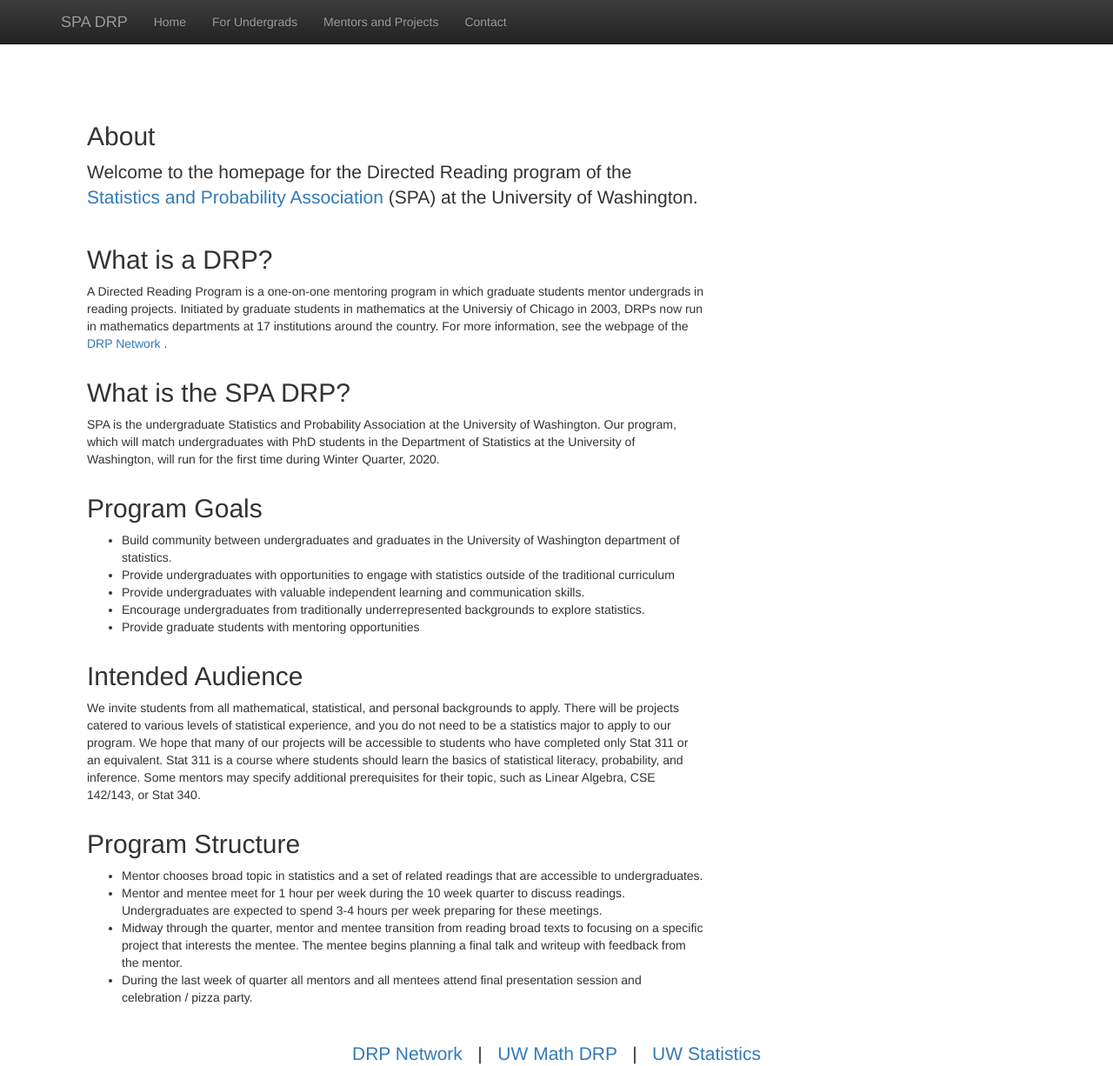
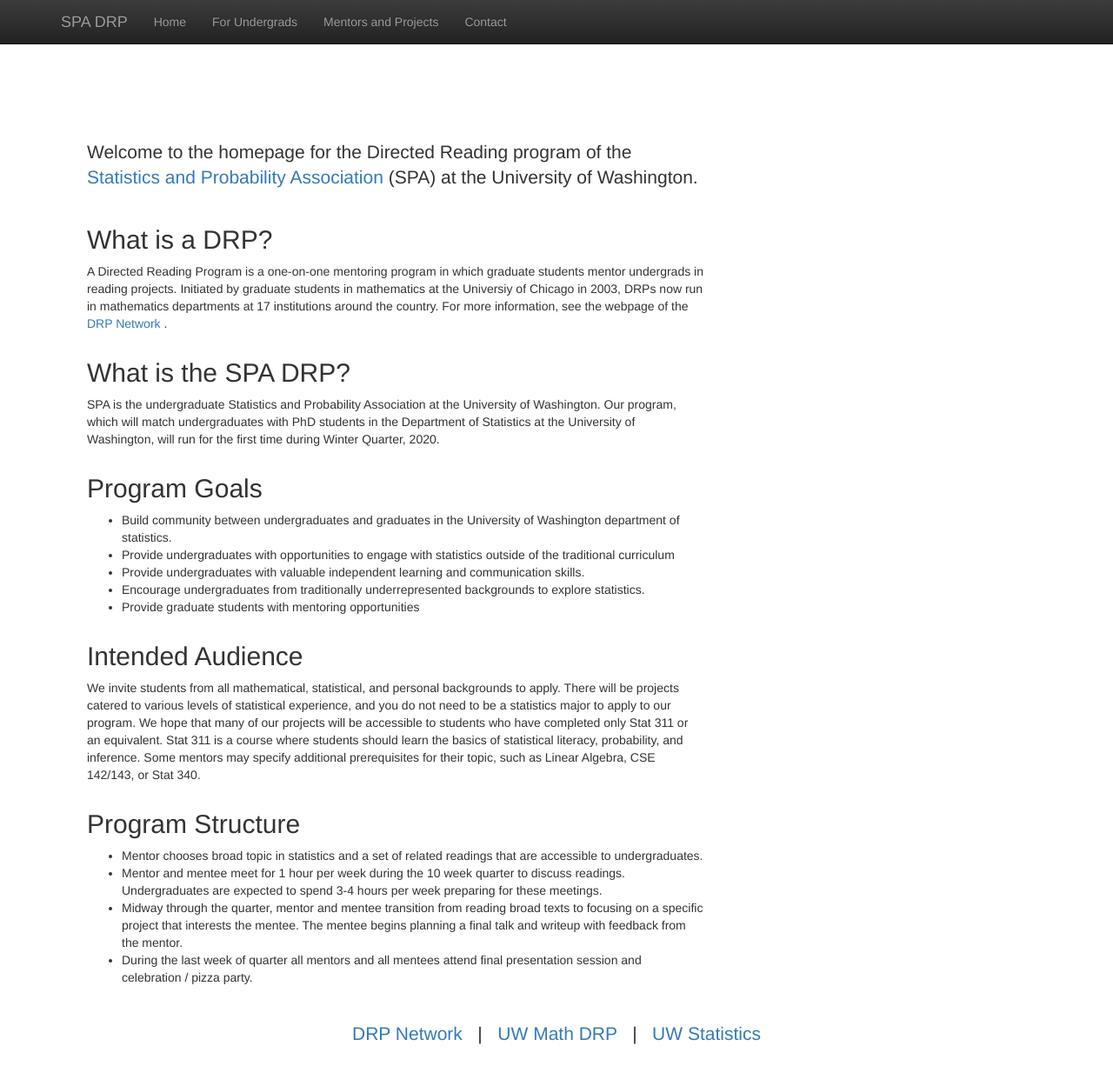
Before and after one commit to anna-neufeld/spa_drp, a Jekyll site: the page built from index.html, in a window 1280 px wide and 1226 px high. Shown: the whole window at 87% size. Built offline with Jekyll 4.4.1, drawn with Linux system fonts in a browser that asks for light colours; nearby versions of some CDN libraries; library files that are not in the unit come from our copies.

Commit message:
Adding headers

```diff
--- a/index.html
+++ b/index.html
@@ -5,7 +5,7 @@
 
 
 <div class="col-md-8">
-  <h2 style="padding-top: 30px;" class="featurette-heading">About </h2>
+  <h2 style="padding-top: 40px;" class="featurette-heading"> </h2>
   <p class="lead">
   Welcome to the homepage for the Directed Reading program of the <a href = "http://students.washington.edu/spassc/">Statistics and Probability Association</a>
   (SPA) at the University of Washington.
```
